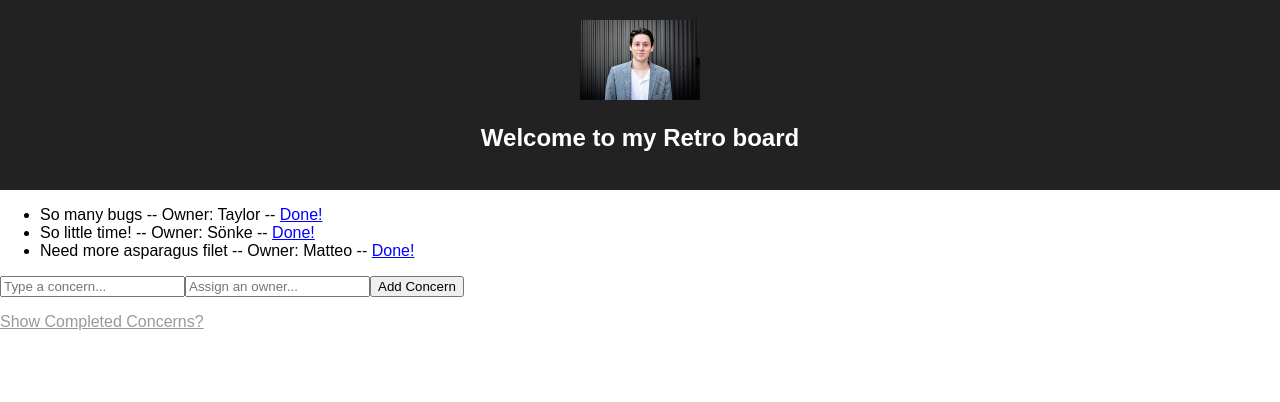
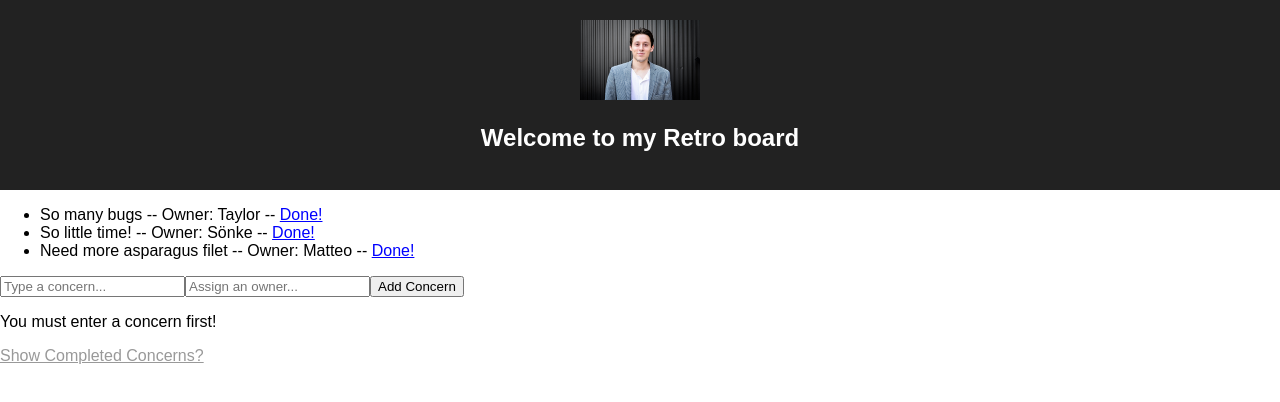
Before and after one commit to taykcrane/practice-todo, a React (Create React App) app: page / in a window 1280 px wide. Shown: the top 402 px of the page. Built offline with nearby package versions, Linux system fonts and the light colour scheme.

Commit message:
got the conditional logic to display

```diff
--- a/src/components/TodoList.js
+++ b/src/components/TodoList.js
@@ -61,6 +61,9 @@ class TodoList extends React.Component {
                     <input placeholder="Assign an owner..." value={this.state.newOwner} onChange={this.handleOwnerChange} />
                     <button onClick={this.handleAddTodo}>Add Concern</button>
                 </form>
+                {
+                    true && <p>You must enter a concern first!</p>
+                }
             </div>
         )
     }
```
